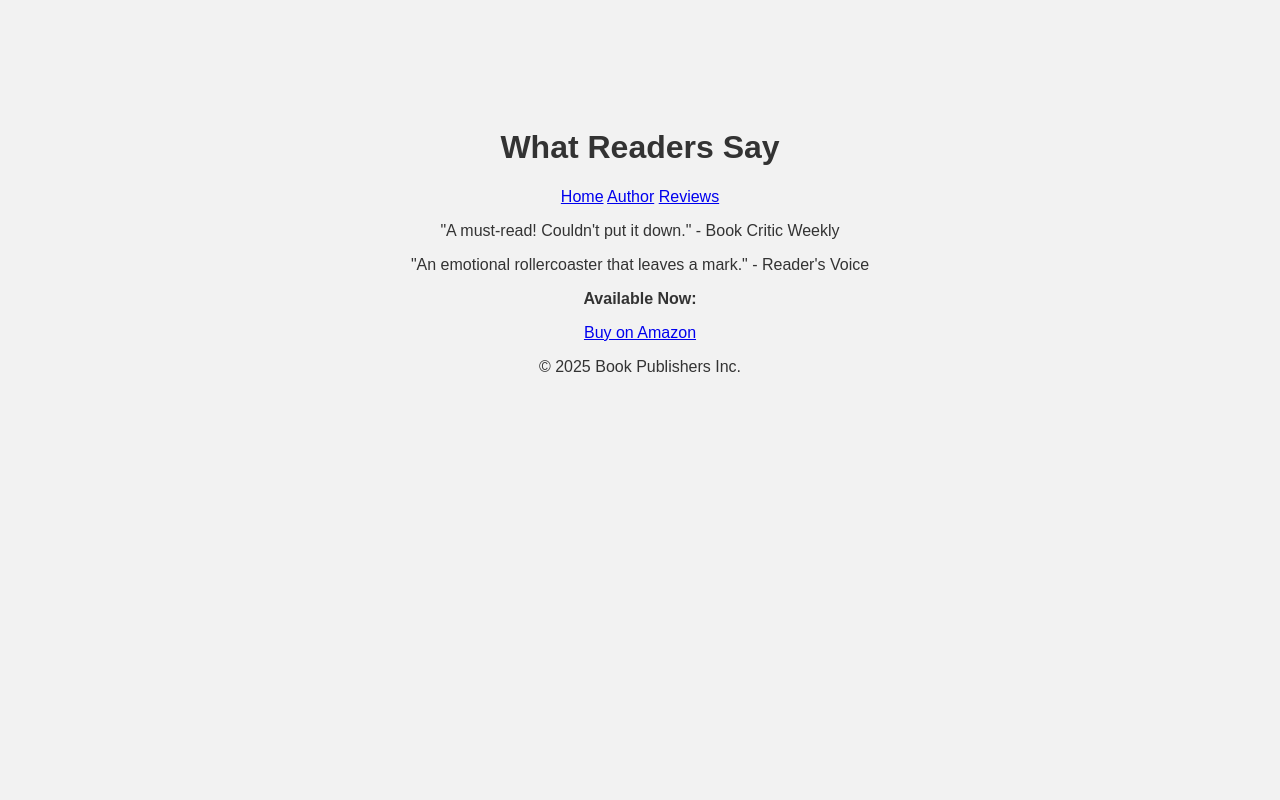
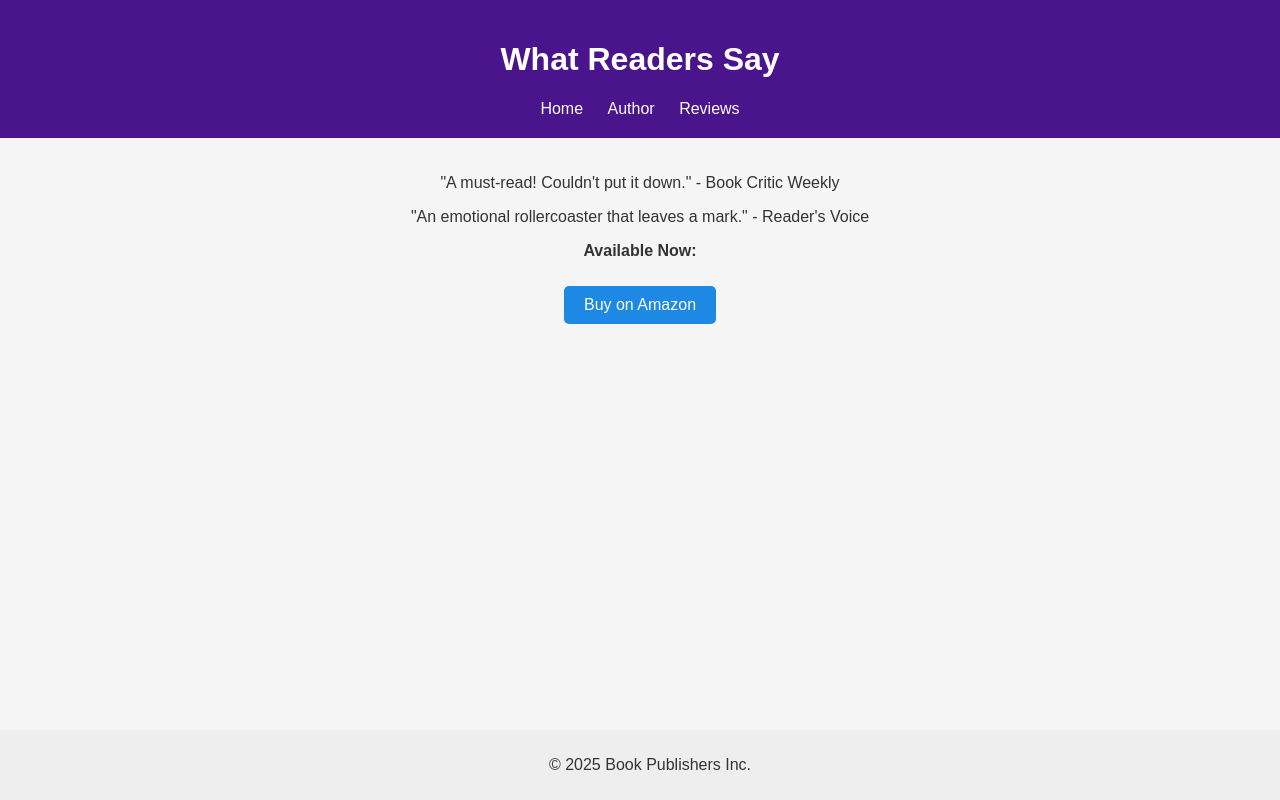
Before and after one commit to sagardeveloper-01/DevopsProject, a plain HTML site: page reviews.html in a window 1280 px wide. Drawn offline with Linux system fonts and the light colour scheme.

Commit message:
Update style.css

```diff
--- a/style.css
+++ b/style.css
@@ -1,7 +1,44 @@
 body {
-    font-family: Arial, sans-serif;
-    background-color: #f2f2f2;
-    color: #333;
-    text-align: center;
-    padding: 100px;
+  font-family: Arial, sans-serif;
+  margin: 0;
+  padding: 0;
+  background: #f5f5f5;
+  color: #333;
 }
+
+header {
+  background-color: #4a148c;
+  color: white;
+  padding: 20px;
+  text-align: center;
+}
+
+nav a {
+  color: #fff;
+  margin: 0 10px;
+  text-decoration: none;
+}
+
+main {
+  padding: 20px;
+  text-align: center;
+}
+
+footer {
+  background-color: #eee;
+  text-align: center;
+  padding: 10px;
+  position: fixed;
+  bottom: 0;
+  width: 100%;
+}
+
+.buy-button {
+  display: inline-block;
+  padding: 10px 20px;
+  background-color: #1e88e5;
+  color: white;
+  text-decoration: none;
+  border-radius: 5px;
+  margin-top: 10px;
+}
```
